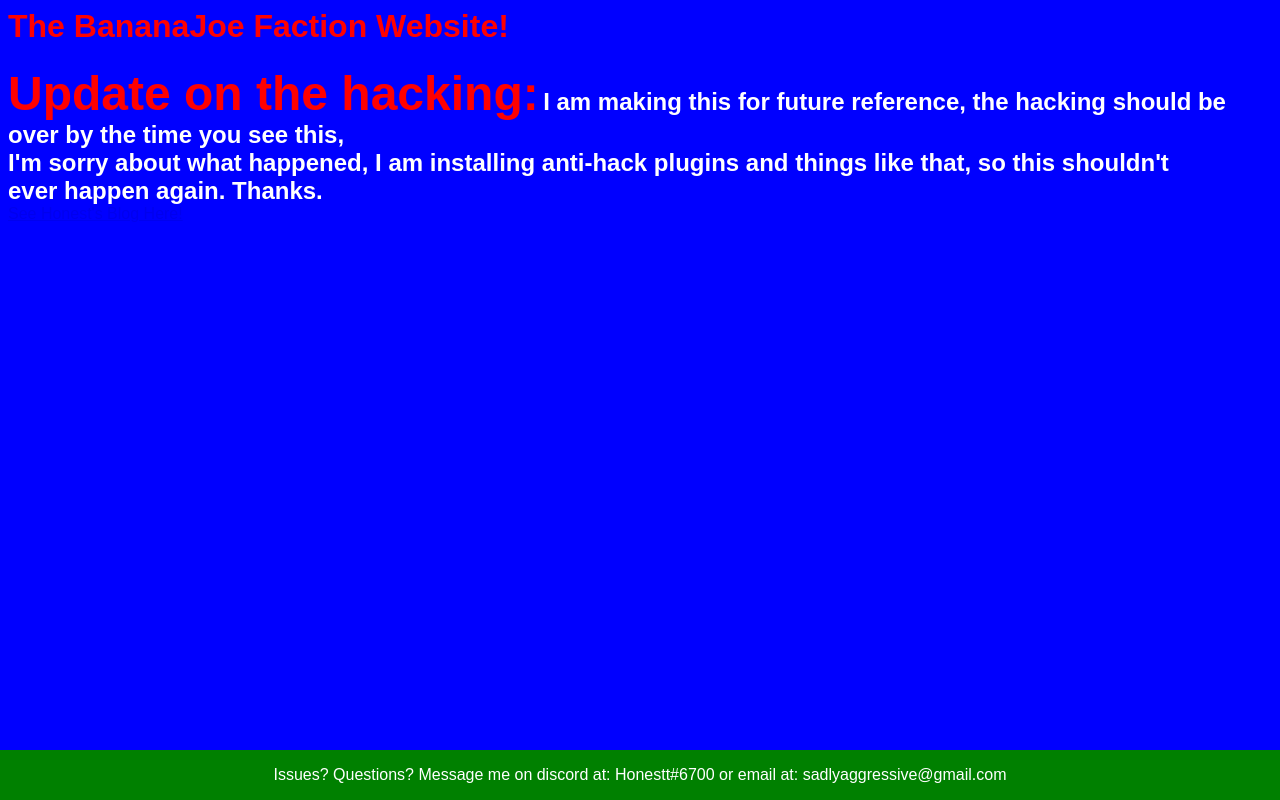
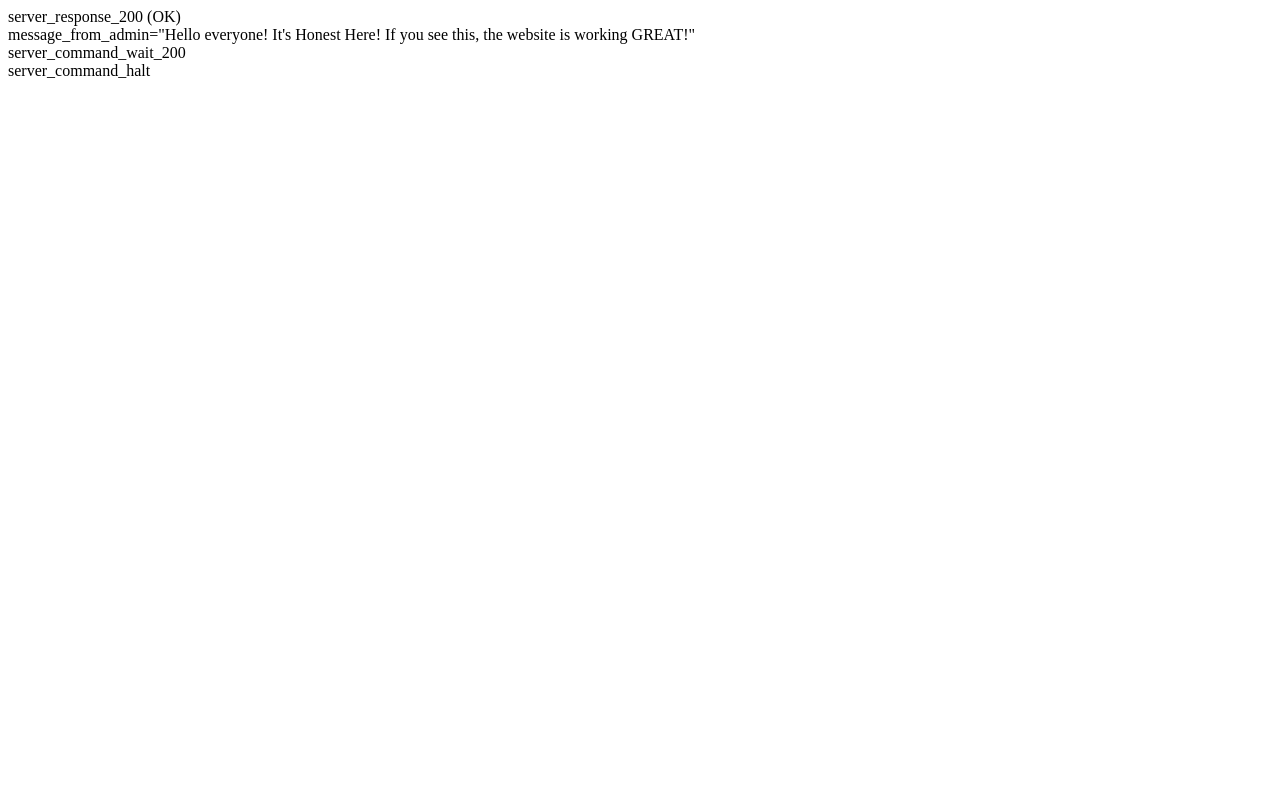
Before and after one commit to Honesttt/BananaJoes, a plain HTML site: page index.backup.html in a window 1280 px wide. Drawn offline with Linux system fonts and the light colour scheme.

Commit message:
Add files via upload

```diff
--- a/index.backup.html
+++ b/index.backup.html
@@ -1,44 +1,7 @@
-<html>
-<body >
-<style>
-body {
-	background-color: blue;
-}
-</style>
-<font face="Arial" color="red">
-<h1>The BananaJoe Faction Website!</h1>
-<b>
-<font size=8>Update on the hacking:</font>
-<span style="color:white">
-<font size=5>I am making this for future reference, the hacking should be over by the time you see this,</font>
+server_response_200 (OK)
 <br>
-<font size=5>I'm sorry about what happened, I am installing anti-hack plugins and things like that, so this shouldn't
+message_from_admin="Hello everyone! It's Honest Here! If you see this, the website is working GREAT!"
 <br>
-ever happen again. Thanks.
-</font>
-
-</b>
+server_command_wait_200
 <br>
-<a href="blog.html">See Honest's Blog Here!</a>
-</span>
-<meta name="viewport" content="width=device-width, initial-scale=1">
-<style>
-.footer {
-   position: fixed;
-   left: 0;
-   bottom: 0;
-   width: 100%;
-   background-color: green;
-   color: white;
-   text-align: center;
-}
-</style>
-</head>
-<body>
-
-<div class="footer">
-  <p>Issues? Questions? Message me on discord at: Honestt#6700 or email at: sadlyaggressive@gmail.com</p>
-</div>
-
-</body>
-</html>
+server_command_halt
```
